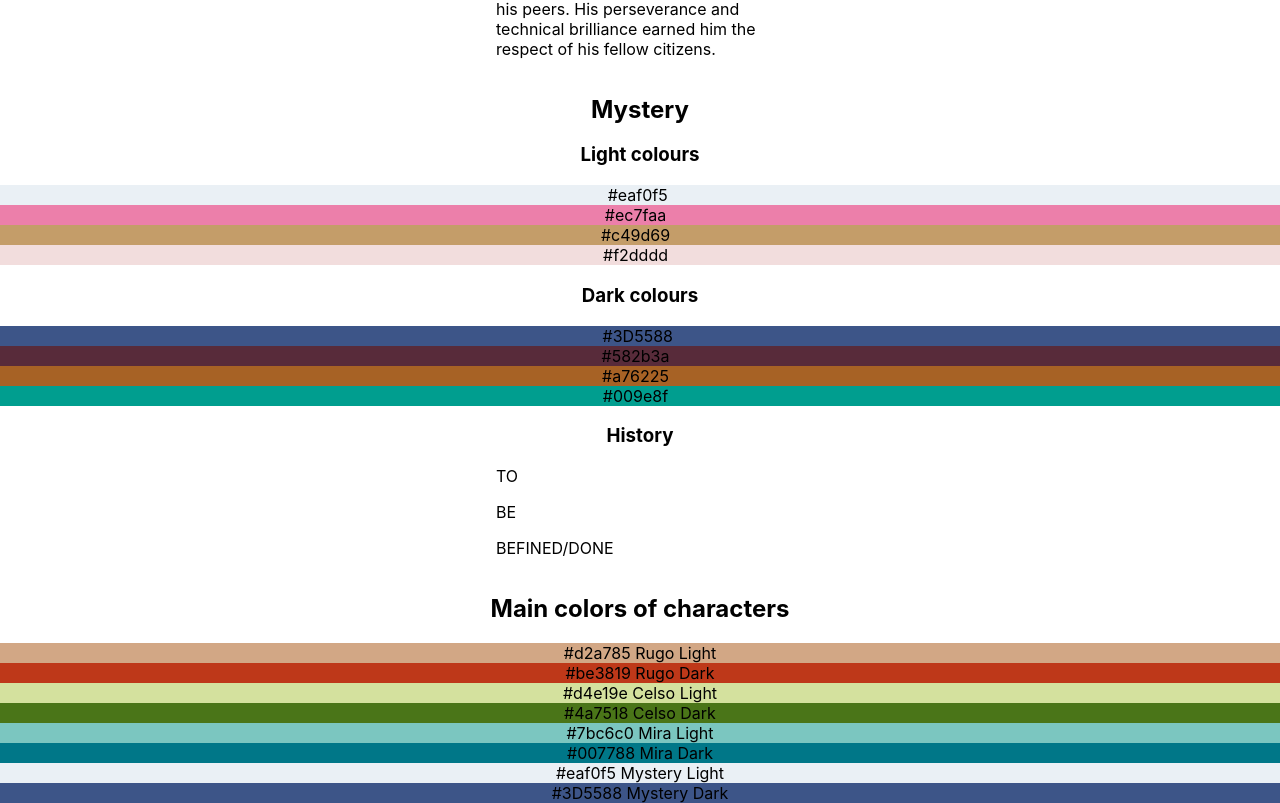
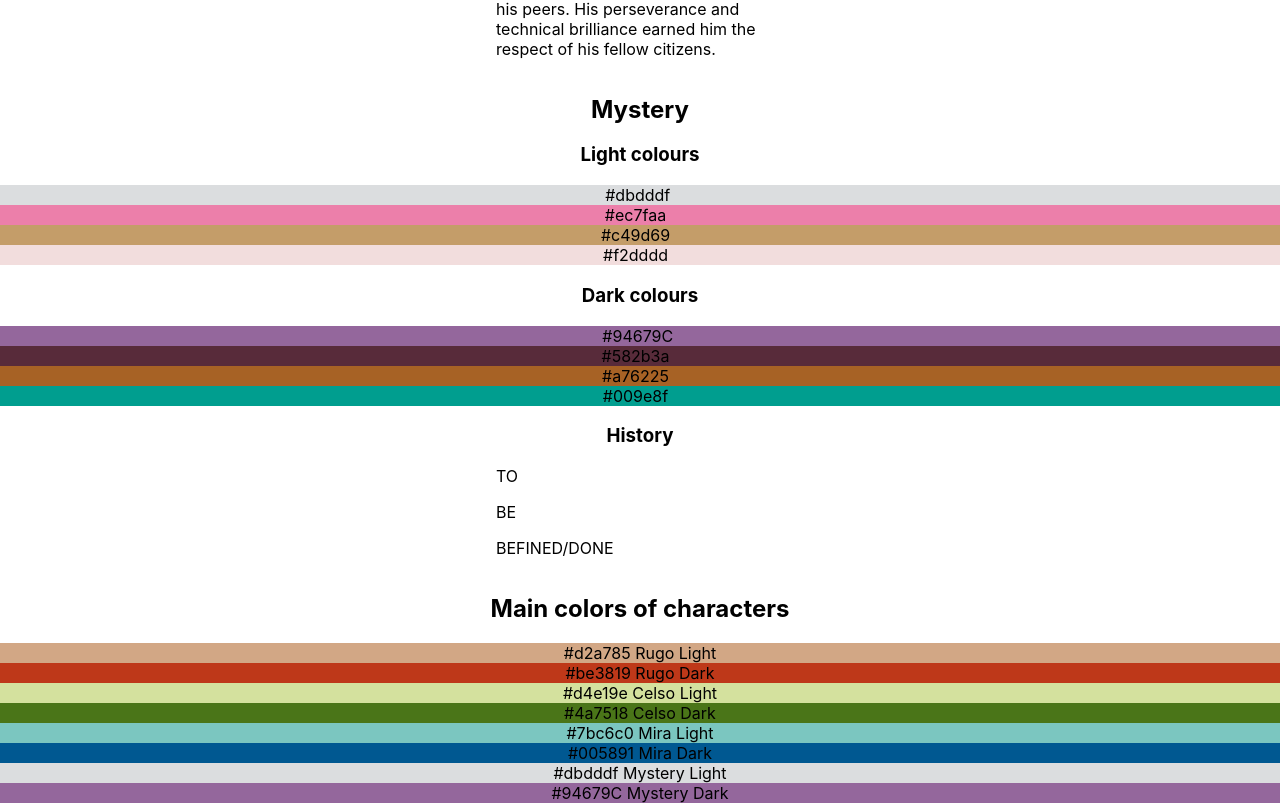
Before and after one commit to jraut/wordbug.io, a React (Create React App) app in the folder dev/: page / in a window 1280 px wide. Shown: the part 3960-4763 px from the top of the page. Built offline with nearby package versions, Linux system fonts and the light colour scheme.

Commit message:
feat: make main colours more distinguishable

```diff
--- a/dev/src/fixtures/characters.ts
+++ b/dev/src/fixtures/characters.ts
@@ -40,7 +40,7 @@ export const CHARACTER_DATA: DraftCharacter[] = [
       `Mira had to learn to cope with his physical conditions. He went through many hardships but overcame them with technical solutions. The people in his home town were not accepting him at first, since he was not able to do networking anymore, having lost his mobility and charisma. As his physical abilities were damaged, he developed his brain instead. He learnt fast and soon became smarter than his peers. His perseverance and technical brilliance earned him the respect of his fellow citizens.`,
     ],
     colorsDark: {
-      main: '#007788',
+      main: '#005891',
       secondaries: ['#48484b', '#c8393b', '#50590d'],
     },
     colorsLight: {
@@ -56,11 +56,11 @@ export const CHARACTER_DATA: DraftCharacter[] = [
       `BEFINED/DONE`,
     ],
     colorsDark: {
-      main: '#3D5588',
+      main: '#94679C',
       secondaries: ['#582b3a', '#a76225', '#009e8f'],
     },
     colorsLight: {
-      main: '#eaf0f5',
+      main: '#dbdddf',
       secondaries: ['#ec7faa', '#c49d69', '#f2dddd'],
     },
   },
```
